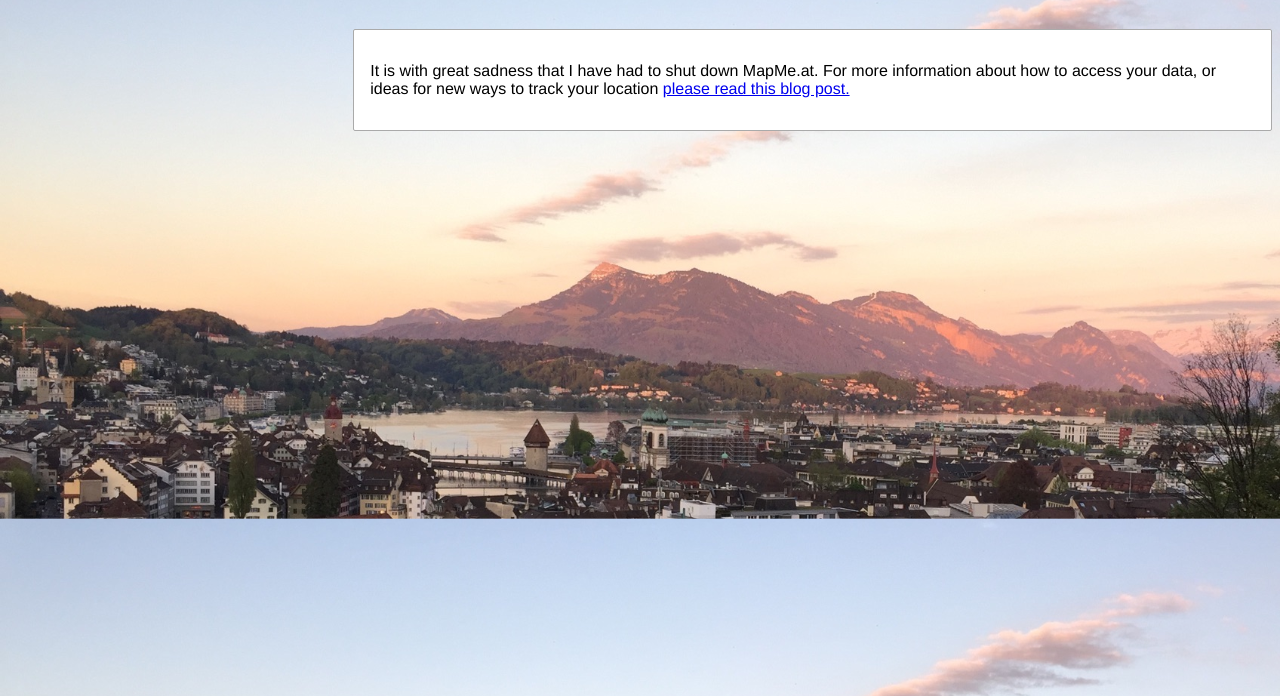
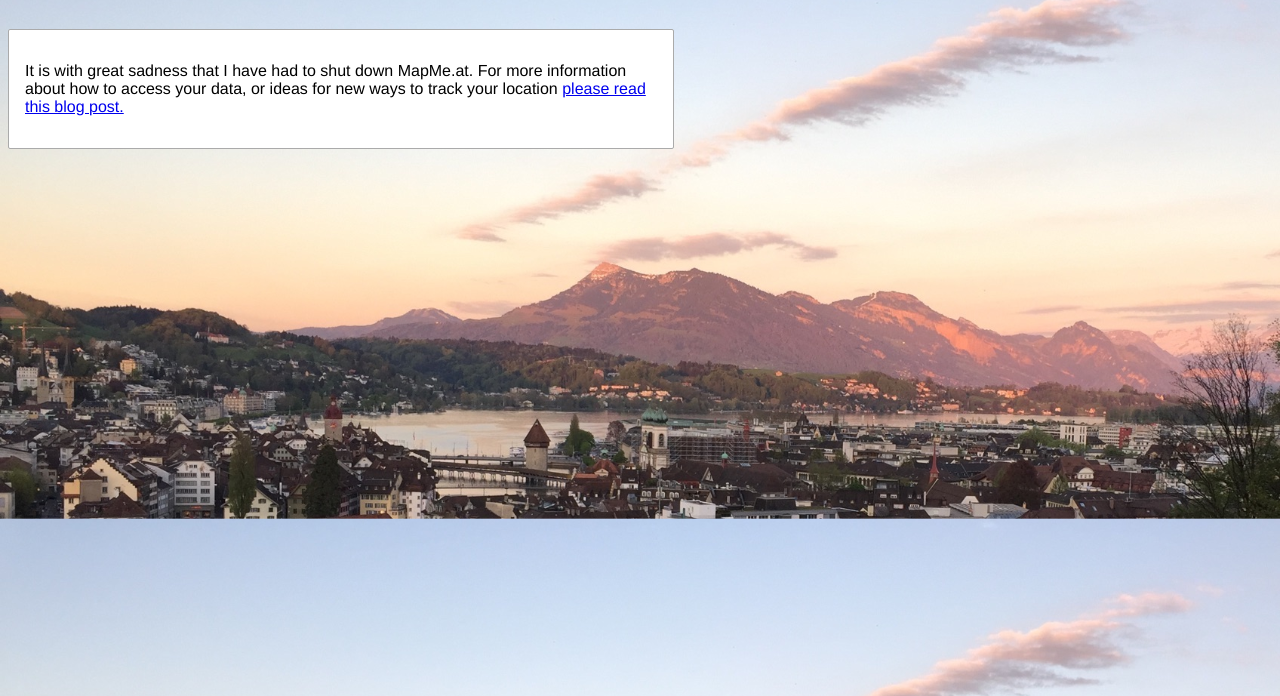
Before and after one commit to johnmckerrell/mapme_at_legacy, a plain HTML site: page index.html in a window 1280 px wide. Shown: the part 104-800 px from the top of the page. Drawn offline with Linux system fonts and the light colour scheme.

Commit message:
Tweak the layout

```diff
--- a/index.html
+++ b/index.html
@@ -10,6 +10,7 @@
     font-family: Helvetica, Arial, sans-serif;
   }
   header {
+    float: left;
     display: inline-block;
     background-color: white;
     padding: 1em;
@@ -17,9 +18,10 @@
     border: 1px solid #AAA;
   }
   article {
-    float: right;
+    float: left;
+    clear: both;
     display: inline-block;
-    width: 70%;
+    width: 50%;
     background-color: white;
     padding: 1em;
     border-radius: 2px;
```
